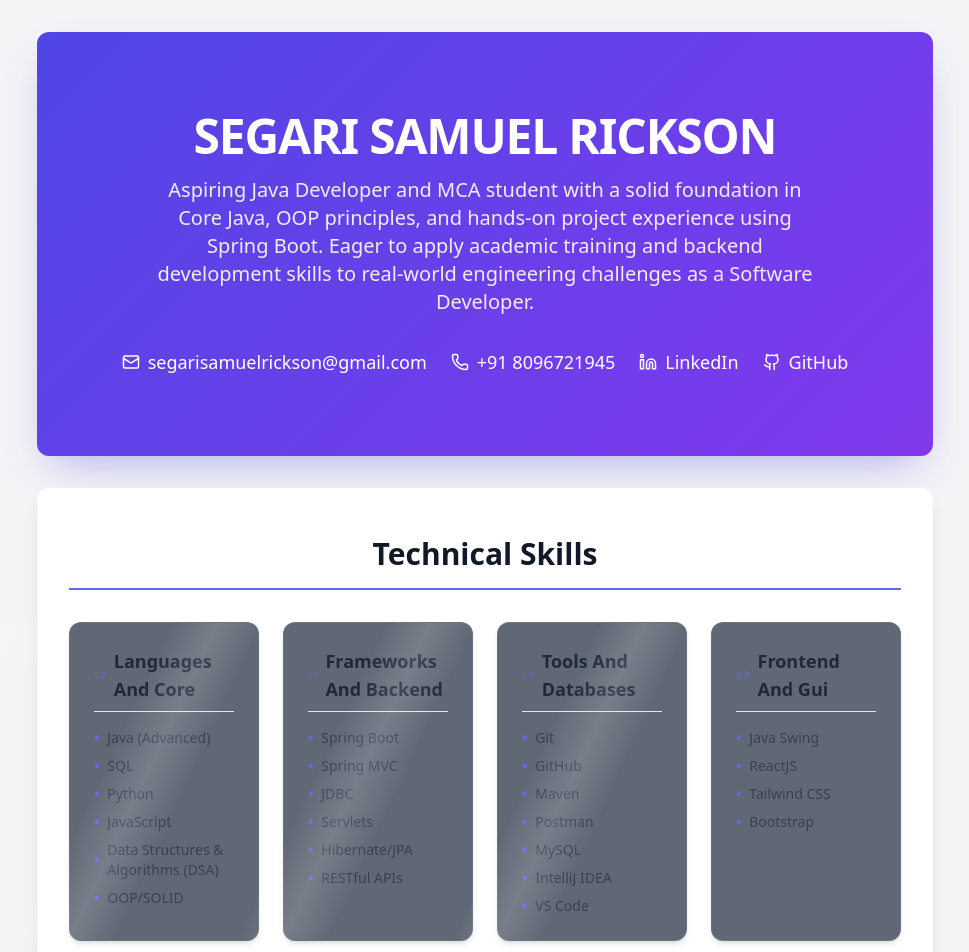
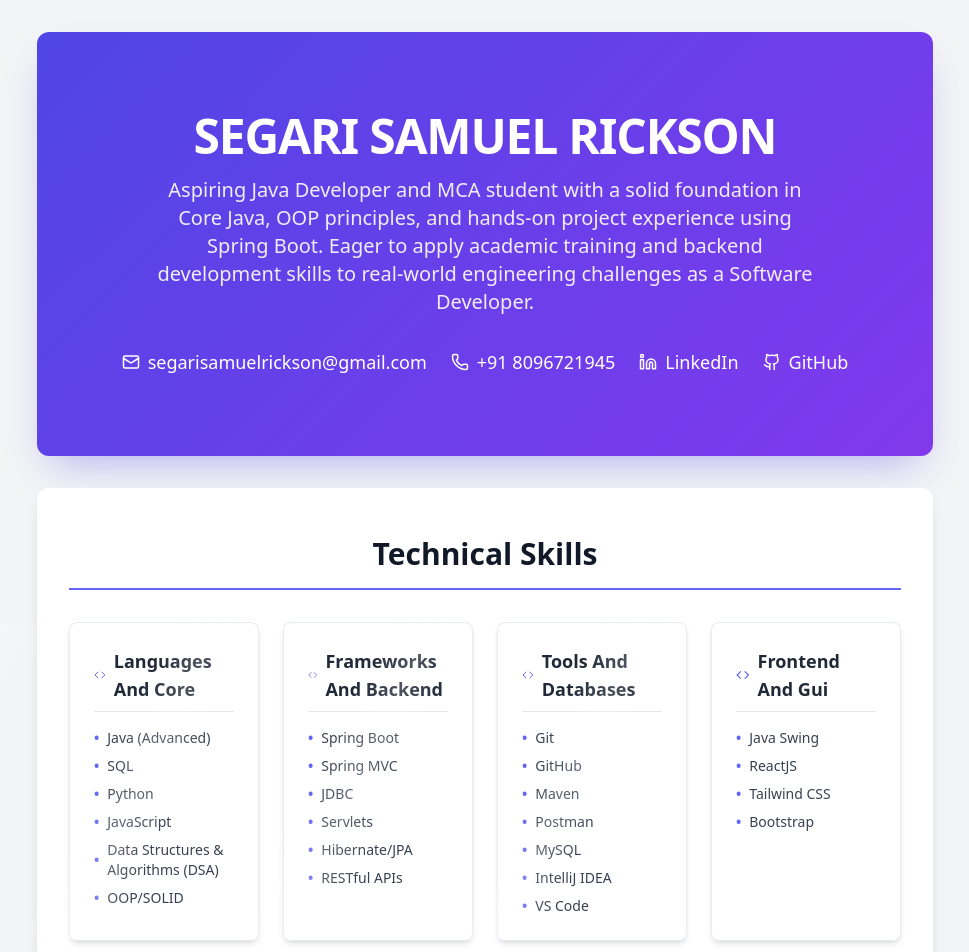
Before and after one commit to Samuel27-max/My-Portfolio, a React (Create React App) app: page / in a window 1280 px wide. Shown: the top 952 px of the page, without its empty margins (155-1124 px from the left). Built offline with nearby package versions, Linux system fonts and the light colour scheme.

Commit message:
Update App.css

```diff
--- a/src/App.css
+++ b/src/App.css
@@ -2,22 +2,10 @@
    COMPLETE & PREMIUM PORTFOLIO STYLES (App.css)
    ========================================================================== */
 
-/* 1. Base Setup, Professional Background & Smooth Scrolling */
+/* 1. Base Setup & Smooth Scrolling */
 html {
   scroll-behavior: smooth;
   font-feature-settings: "cv02", "cv03", "cv04", "cv11";
-}
-
-body {
-  /* Rich, subtle slate-indigo dark backdrop with ambient radial glows */
-  background-color: #0f172a;
-  background-image:
-    radial-gradient(at 0% 0%, rgba(99, 102, 241, 0.12) 0px, transparent 50%),
-    radial-gradient(at 100% 100%, rgba(168, 85, 247, 0.1) 0px, transparent 50%),
-    radial-gradient(at 50% 50%, rgba(30, 41, 59, 0.5) 0px, transparent 100%);
-  background-attachment: fixed;
-  color: #f8fafc;
-  min-height: 100vh;
 }
 
 /* 2. Custom Sleek Scrollbar */
@@ -85,8 +73,18 @@ body {
   }
 }
 
+/* Optional Logo Spin (Template Default) */
+@keyframes App-logo-spin {
+  from {
+    transform: rotate(0deg);
+  }
+  to {
+    transform: rotate(360deg);
+  }
+}
+
 /* ==========================================================================
-   HERO & GLASSMORPHISM CARD STYLES
+   HERO & GLASSMORPHISM STYLES
    ========================================================================== */
 
 /* Animated Hero Mesh Background */
@@ -108,17 +106,31 @@ body {
   position: relative;
   isolation: isolate;
   transition: all 0.4s cubic-bezier(0.16, 1, 0.3, 1);
+  border: 1px solid rgba(226, 232, 240, 0.8);
+  background: rgba(255, 255, 255, 0.85);
+  backdrop-filter: blur(12px);
+  border-radius: 0.5rem;
+}
+
+/* Dark Mode Glassmorphism Card Override */
+.dark .hover-card-trigger {
   border: 1px solid rgba(255, 255, 255, 0.08);
   background: rgba(30, 41, 59, 0.7);
   backdrop-filter: blur(12px);
-  border-radius: 0.75rem;
 }
 
 /* High-End Hover Elevation Effect */
 .hover-card-trigger:hover {
   transform: translateY(-6px) scale(1.012);
   box-shadow:
-    0 20px 35px -10px rgba(129, 140, 248, 0.2),
+    0 20px 30px -10px rgba(99, 102, 241, 0.2),
+    0 10px 15px -5px rgba(0, 0, 0, 0.04);
+  border-color: rgba(99, 102, 241, 0.4);
+}
+
+.dark .hover-card-trigger:hover {
+  box-shadow:
+    0 20px 35px -10px rgba(129, 140, 248, 0.18),
     0 10px 20px -5px rgba(0, 0, 0, 0.5);
   border-color: rgba(129, 140, 248, 0.4);
 }
@@ -134,7 +146,7 @@ body {
   background: linear-gradient(
     90deg,
     transparent,
-    rgba(255, 255, 255, 0.15),
+    rgba(255, 255, 255, 0.2),
     transparent
   );
   transform: skewX(-25deg);
```
